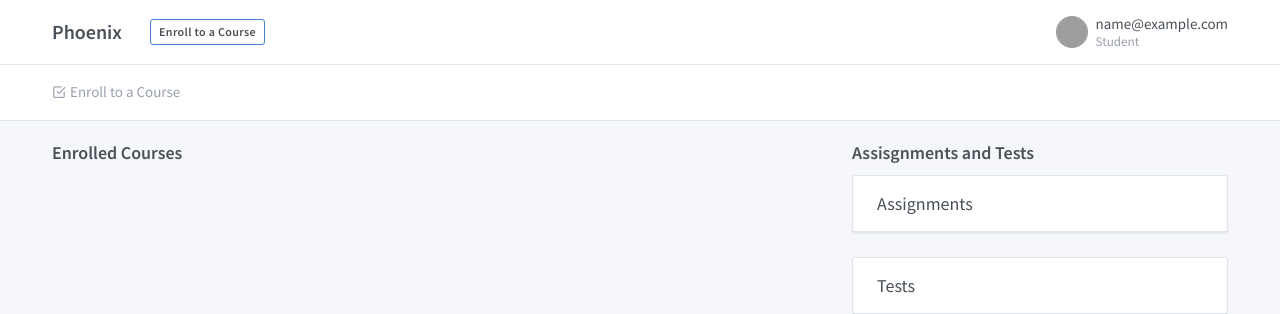
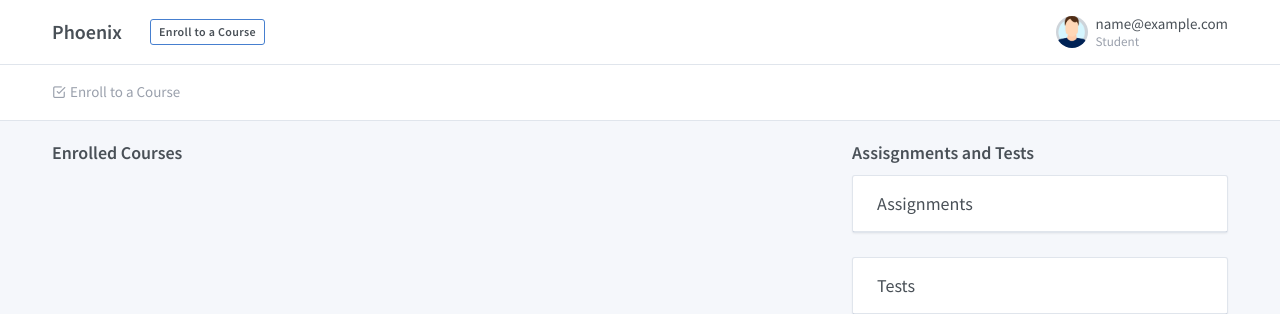
Before and after one commit to ipmanlk/Phoenix-LMS, a PHP site: page /student/dash.php in a window 1280 px wide. Shown: the top 314 px of the page. Run offline with PHP 8.4, Linux system fonts and the light colour scheme; the visitor is signed in with stand-in values (Sample User, id 1); grey boxes are pictures that could not be loaded.

Commit message:
Added: Profile Picture

```diff
--- a/www/instructor/dash.php
+++ b/www/instructor/dash.php
@@ -54,7 +54,7 @@ require_once "../tasks/authChecker.php";
 
           <div class="dropdown">
             <a href="#" class="nav-link pr-0 leading-none" data-toggle="dropdown">
-              <span class="avatar" style="background-image: url(./demo/faces/female/25.jpg)"></span>
+              <span class="avatar" style="background-image: url(../assets/images/profile.png)"></span>
               <span class="ml-2 d-none d-lg-block">
               <span class="text-default"><?php echo $_SESSION["user_email"] ?></span>
                 <small class="text-muted d-block mt-1">Instructor</small>
--- a/www/student/dash.php
+++ b/www/student/dash.php
@@ -56,7 +56,7 @@ require_once "../tasks/authChecker.php";
 
           <div class="dropdown">
             <a href="#" class="nav-link pr-0 leading-none" data-toggle="dropdown">
-              <span class="avatar" style="background-image: url(./demo/faces/female/25.jpg)"></span>
+              <span class="avatar" style="background-image: url(../assets/images/profile.png)"></span>
               <span class="ml-2 d-none d-lg-block">
                 <span class="text-default"><?php echo $_SESSION["user_email"] ?></span>
                 <small class="text-muted d-block mt-1">Student</small>
```
Also changed, not shown: www/assets/images/profile.png (added).
